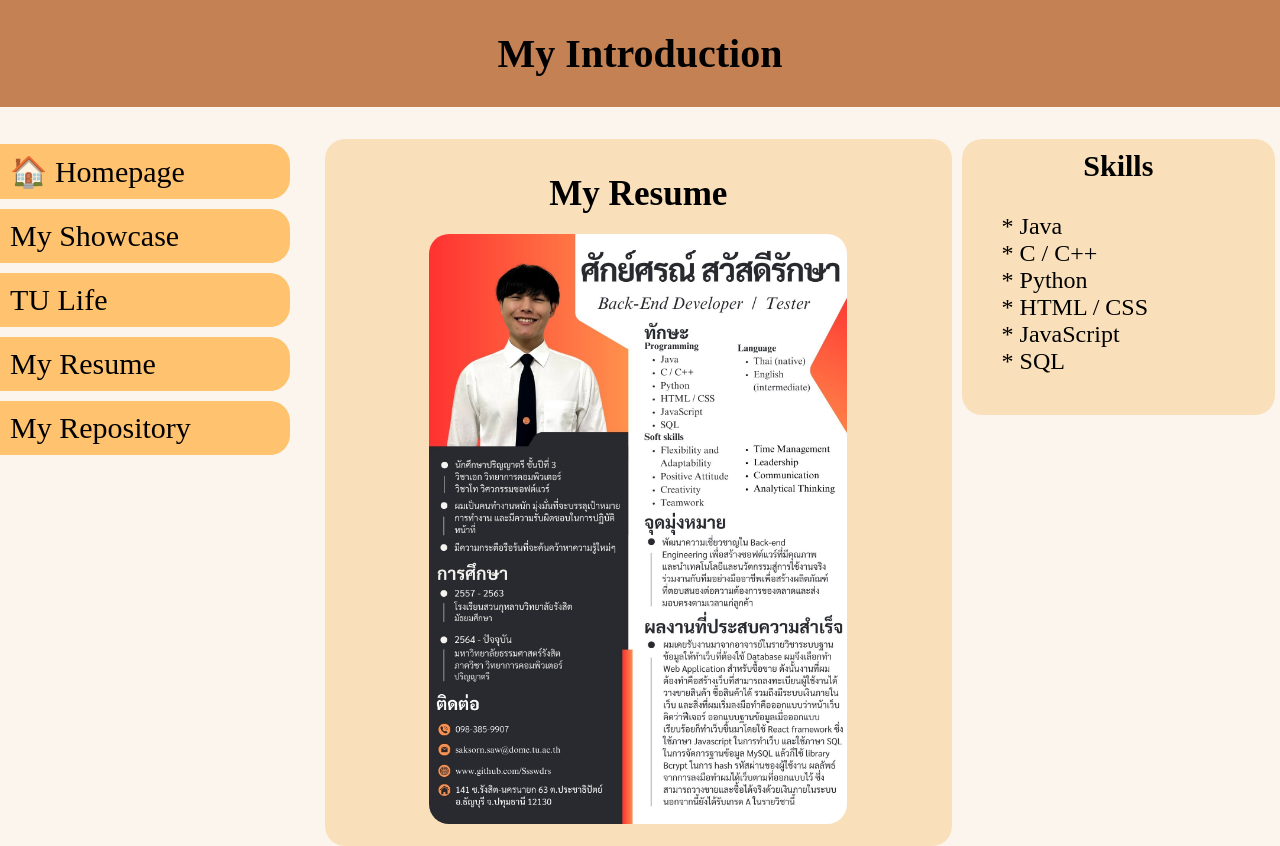
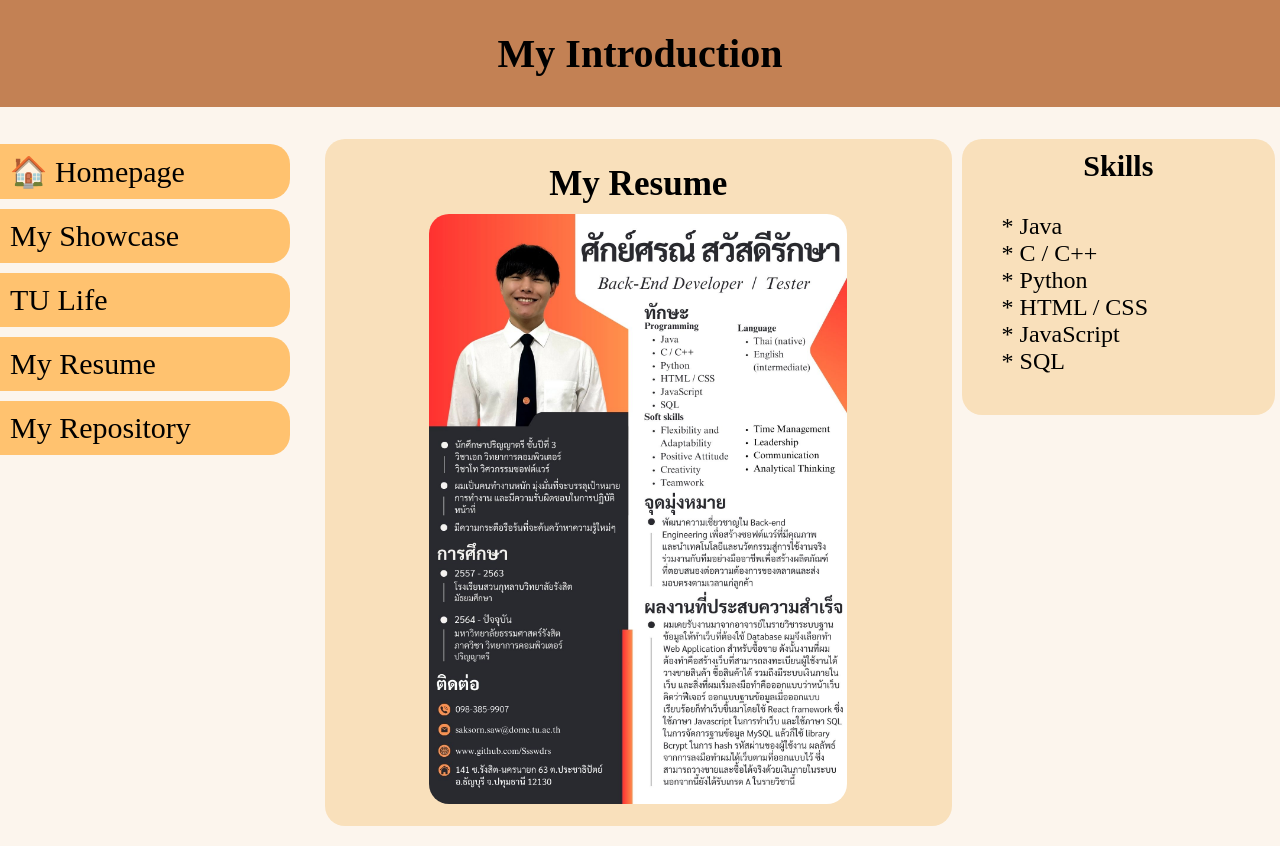
Before and after one commit to 6409682884/saksornGridPages, a plain HTML site: page resumePage.html in a window 1280 px wide. Shown: the top 846 px of the page. Drawn offline with Linux system fonts and the light colour scheme.

Commit message:
update margin all

```diff
--- a/css/styleResume.css
+++ b/css/styleResume.css
@@ -16,7 +16,7 @@ h1 {
 }
 
 h3 {
-    margin: 20px;
+    margin: 10px;
 }
 
 .header{
--- a/css/styleShow.css
+++ b/css/styleShow.css
@@ -16,7 +16,7 @@ h1 {
 }
 
 h3 {
-    margin: 20px;
+    margin: 10px;
 }
 
 .header{
--- a/css/styleTU.css
+++ b/css/styleTU.css
@@ -16,7 +16,7 @@ h1 {
 }
 
 h3 {
-    margin: 20px;
+    margin: 10px;
 }
 
 .header{
```
